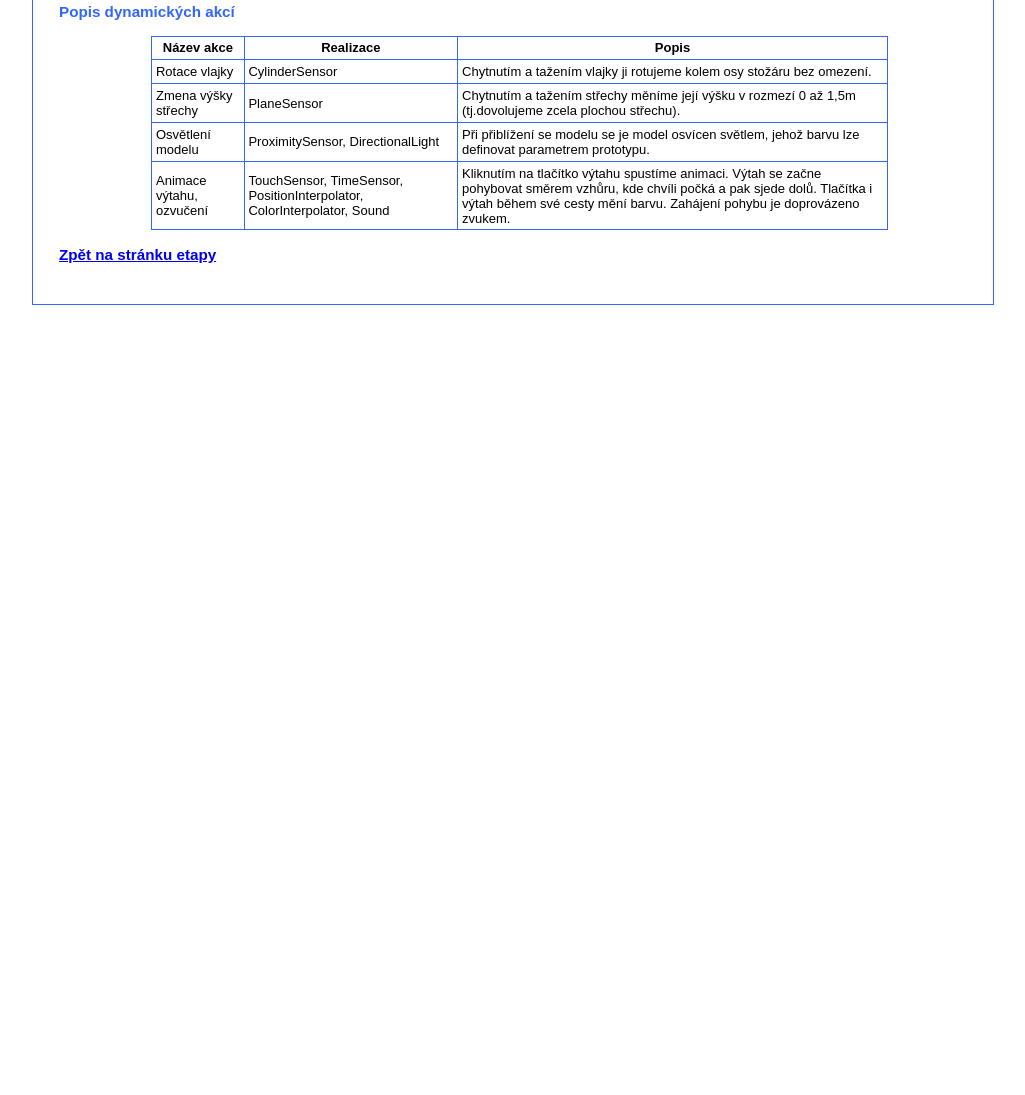
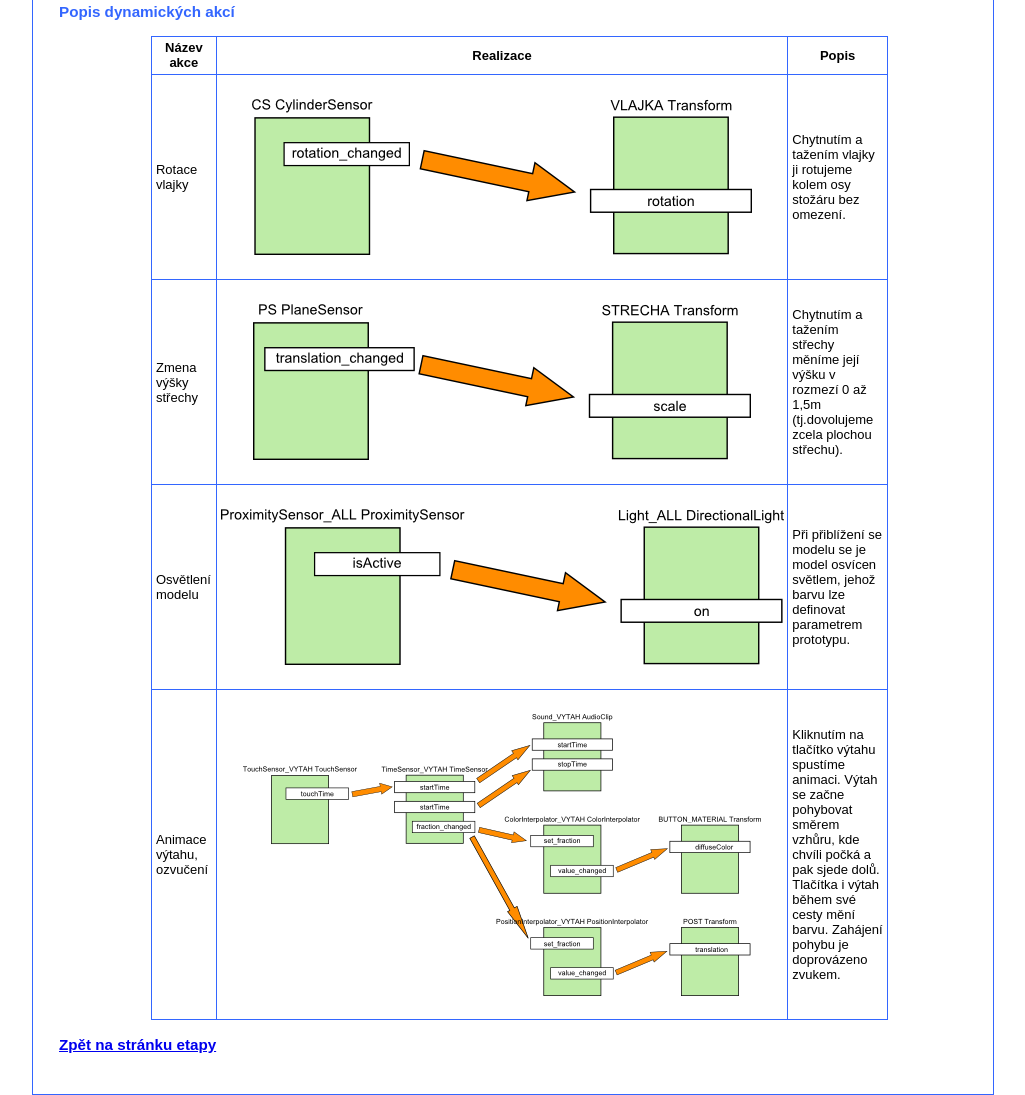
Before and after one commit to dk1844/plovarna-ve-vrml, a plain HTML site: page Web/3/techspec2.html in a window 1280 px wide. Shown: the part 1503-2598 px from the top of the page, without its empty margins (127-1152 px from the left). Before the commit the page ends 1808 px from the top, so only its background shows below. Drawn offline with Linux system fonts and the light colour scheme.

Commit message:
my: update technickych specifikaci

```diff
--- a/Web/3/techspec2.html
+++ b/Web/3/techspec2.html
@@ -84,28 +84,28 @@
             <tbody>
                 <tr>
                     <td>Střecha</td>
-                    <td><img src="models/kavanda1-tobogan/roof2.png" border="0" width="52" height="48" alt="textura střechy"></td>
+                    <td class="center"><img src="models/kavanda1-tobogan/roof2.png" border="0" width="52" height="48" alt="textura střechy"></td>
                     <td>4 kB</td>
                     <td>24&nbsp;x&nbsp;26 <br /> (624 px)</td>
                     <td>Textura na střechu pro vytvoření dojmu tašek.</td>
 				</tr>
 				<tr>
                     <td>Šipka</td>
-                    <td><img src="models/kavanda1-tobogan/sipka.png" border="0" width="300" height="100" alt="textura - šipka"></td>
+                    <td class="center"><img src="models/kavanda1-tobogan/sipka.png" border="0" width="300" height="100" alt="textura - šipka"></td>
                     <td>15 kB</td>
 					<td>600&nbsp;x&nbsp;200 <br /> (120 kpx)</td>
                     <td>Dekorace vnější stěny se symbolem šipky.</td>
                 </tr>
 				<tr>
                     <td>Šipka2</td>
-                    <td><img src="models/kavanda1-tobogan/sipka2.png" border="0" width="300" height="100" alt="textura - šipka"></td>
+                    <td class="center"><img src="models/kavanda1-tobogan/sipka2.png" border="0" width="300" height="100" alt="textura - šipka"></td>
                     <td>14 kB</td>
 					<td>600&nbsp;x&nbsp;200 <br /> (120 kpx)</td>
                     <td>Alternativní dekorace vnější stěny se symbolem šipky.</td>
                 </tr>
 				<tr>
                     <td>Vlajka</td>
-                    <td><img src="models/kavanda1-tobogan/flag.png" border="0" width="300" height="200" alt="textura vlaky"></td>
+                    <td class="center"><img src="models/kavanda1-tobogan/flag.png" border="0" width="300" height="200" alt="textura vlaky"></td>
                     <td>17 kB</td>
 					<td>300&nbsp;x&nbsp;200 <br /> (60 kpx)</td>
                     <td>Dekorace vlajky.</td>
@@ -139,7 +139,7 @@
 
  	   <h3>Popis dynamických akcí</h3>
 
-	      <table cellspacing="0" cellpadding="0">
+	      <table cellspacing="0" cellpadding="0" class="pixSpacing">
             <thead>
                 <tr>
                 	<th>Název akce</th>
@@ -152,22 +152,22 @@
 
 				        <tr>
                     <td>Rotace vlajky</td>
-                    <td>CylinderSensor</td>
+                    <td class="center"><img src="models/kavanda1-tobogan/cs.png" width="500" height="156" /></td>
                     <td>Chytnutím a tažením vlajky ji rotujeme kolem osy stožáru bez omezení.</td>
 					     </tr>
 				        <tr>
                     <td>Zmena výšky střechy</td>
-                    <td>PlaneSensor</td>
+                    <td class="center"><img src="models/kavanda1-tobogan/plane.png" width="498" height="156" /></td>
                     <td>Chytnutím a tažením střechy měníme její výšku v rozmezí 0 až 1,5m (tj.dovolujeme zcela plochou střechu).</td>
 					     </tr>
 				        <tr>
                     <td>Osvětlení modelu</td>
-                    <td>ProximitySensor, DirectionalLight</td>
+                    <td class="center"><img src="models/kavanda1-tobogan/proximity.png" width="563" height="156" /></td>
                     <td>Při přiblížení se modelu se je model osvícen světlem, jehož barvu lze definovat parametrem prototypu.</td>
 					     </tr>
 				        <tr>
                     <td>Animace výtahu, ozvučení</td>
-                    <td>TouchSensor, TimeSensor, PositionInterpolator, ColorInterpolator, Sound</td>
+                    <td class="center"><a href="models/kavanda1-tobogan/complex.png" title="Klikněte pro zvětšení" class="hl"><img src="models/kavanda1-tobogan/complex_m.png" width="518" height="282" /></a></td>
                     <td>Kliknutím na tlačítko výtahu spustíme animaci. Výtah se začne pohybovat směrem vzhůru, kde chvíli počká a pak sjede dolů. Tlačítka i výtah během své cesty
                     mění barvu. Zahájení pohybu je doprovázeno zvukem.</td>
 					     </tr>
--- a/Web/style.css
+++ b/Web/style.css
@@ -2,6 +2,7 @@
 
 .invisible {display: none;}
 .smaller {font-size: smaller;}
+.center {text-align: center;}
 
 html, body {font-family: sans-serif; font-size: small; padding: 0; margin: auto;}
 table {font-size: small; border-collapse: collapse; width: 80%; margin: auto;}
@@ -31,3 +32,10 @@ h1 {color: white; padding-right: 1em;}
 #header a {color: white;}
 dt {font-style: oblique;}
 dd {padding-left: 4em;}
+
+/* DK */
+
+table.pixSpacing img {padding-top: 20px; padding-bottom:20px;}
+a.hl img {background:white;}
+a.hl:hover img {background:silver;}
+a.hl img {border:0px;}
```
Also changed, not shown: Web/3/models/kavanda1-tobogan/complex.png (added), Web/3/models/kavanda1-tobogan/complex_m.png (added), Web/3/models/kavanda1-tobogan/cs.png (added), Web/3/models/kavanda1-tobogan/plane.png (added), Web/3/models/kavanda1-tobogan/proximity.png (added).
